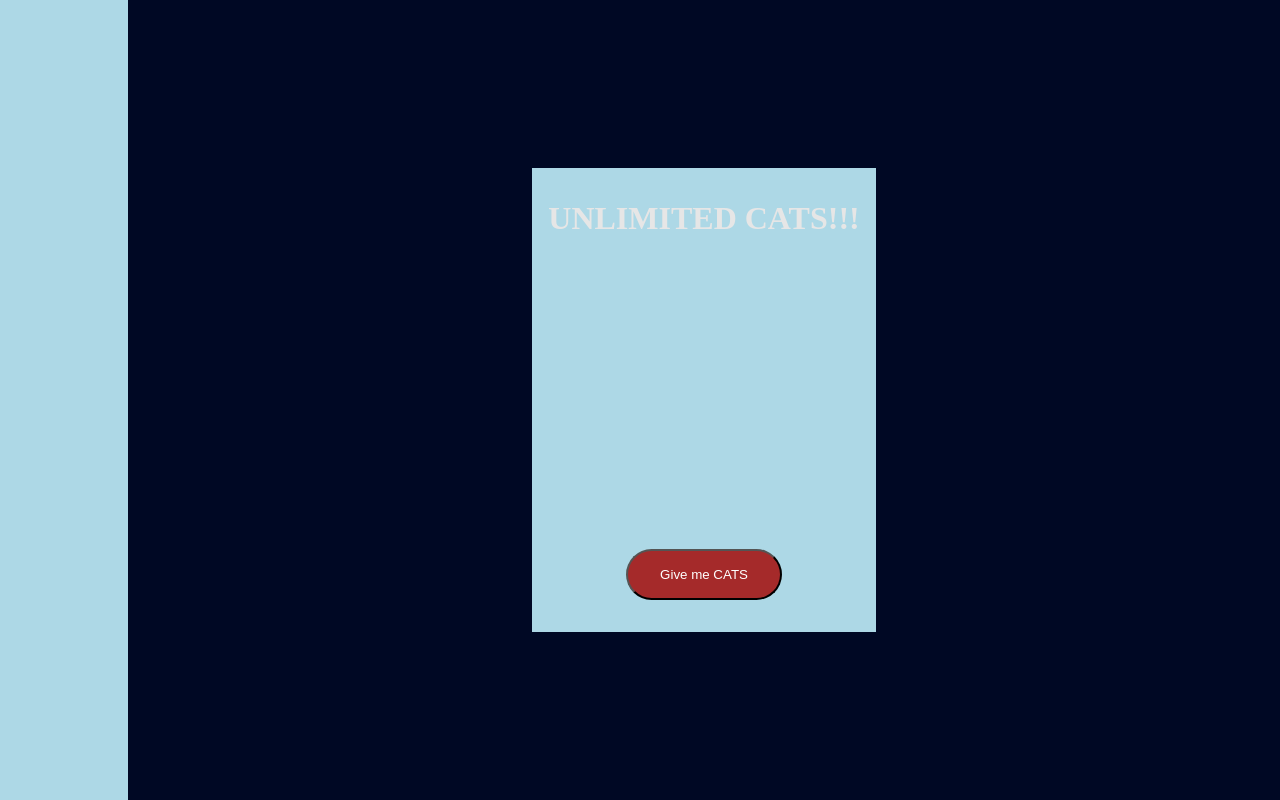
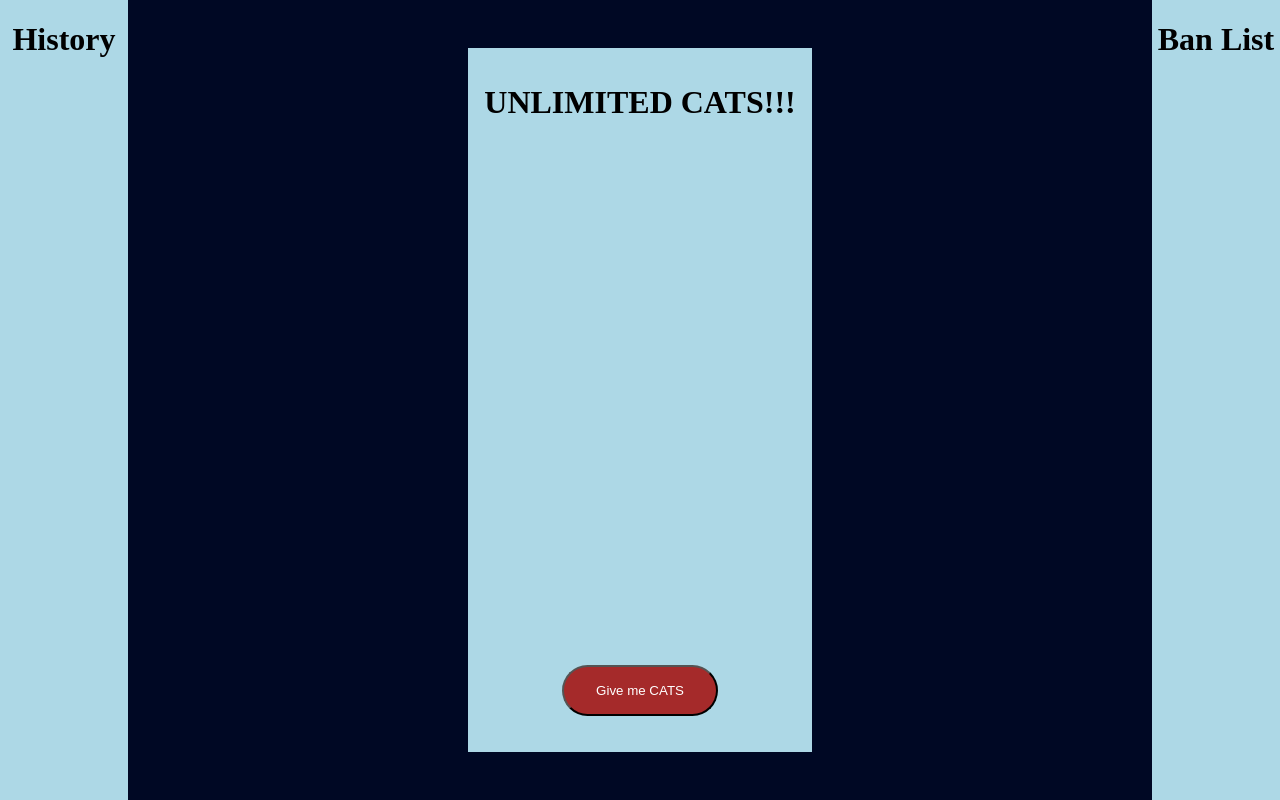
Before and after one commit to matayay/Give-Me-Cats, a React (Vite) app: page / in a window 1280 px wide. Built offline with nearby package versions, Linux system fonts and the light colour scheme.

Commit message:
finally got banlist rendering down

```diff
--- a/src/App.tsx
+++ b/src/App.tsx
@@ -8,10 +8,14 @@ import { Photo } from "./components/Photo";
 const API_KEY = import.meta.env.VITE_APP_API_KEY;
 
 function App() {
-    const [photo_array, setArray] = useState<Photo[]>([]);
+    const [bans, setBans] = useState<string[]>([]);
+    const handleBan = (attr: string) => {
+        setBans((prevBans) => [...prevBans, attr]);
+    };
 
-    const [qualities, setQualities] = useState<string[]>([]);
-    const [bans, setBans] = useState<string[]>([]);
+    const removeBan = (attr: string) => {
+        setBans((prevBans) => prevBans.filter((value) => value !== attr));
+    };
 
     const [lock, setLock] = useState(false);
     const [clicks, setClicks] = useState(0);
@@ -22,6 +26,7 @@ function App() {
         }
     };
 
+    const [photo_array, setArray] = useState<Photo[]>([]);
     const [photo, setPhoto] = useState<Photo>();
     useEffect(() => {
         const fetchData = async () => {
@@ -35,8 +40,7 @@ function App() {
         if (clicks > 0 && lock) {
             fetchData();
             if (photo) {
-                photo_array.push(photo);
-                setArray(photo_array);
+                setArray((prevArray) => [...prevArray, photo]);
             }
         }
     }, [clicks]);
@@ -44,8 +48,12 @@ function App() {
     return (
         <div className="App">
             <History photo_array={photo_array} />
-            <Discovery handleClicks={handleClicks} photo={photo} />
-            <BanList />
+            <Discovery
+                handleClicks={handleClicks}
+                handleBans={handleBan}
+                photo={photo}
+            />
+            <BanList bans={bans} removeBan={removeBan} />
         </div>
     );
 }
--- a/src/components/BanList.tsx
+++ b/src/components/BanList.tsx
@@ -1,10 +1,38 @@
 import { FC } from "react";
-import { Photo } from "./Photo";
+import { useState, useEffect } from "react";
+import "../stylesheets/BanList.css";
 
-interface Props {}
+interface Props {
+    bans: string[];
+    removeBan: (attr: string) => void;
+}
 
 const BanList: FC<Props> = (props) => {
-    return <div className="BanList"></div>;
+    const [list, setList] = useState<React.ReactNode>(null);
+
+    useEffect(() => {
+        const renderList = async () => {
+            setList(
+                props.bans.map((item, index) => (
+                    <h3
+                        key={index}
+                        className="ban"
+                        onClick={() => props.removeBan(item)}
+                    >
+                        {item}
+                    </h3>
+                ))
+            );
+        };
+        renderList();
+    }, [props.bans.length]);
+
+    return (
+        <div className="BanList">
+            <h1>Ban List</h1>
+            {list}
+        </div>
+    );
 };
 
 export default BanList;
--- a/src/components/Discovery.tsx
+++ b/src/components/Discovery.tsx
@@ -3,8 +3,9 @@ import { Photo } from "./Photo";
 import "../stylesheets/Discovery.css";
 
 interface Props {
+    photo: Photo | undefined;
     handleClicks: () => void;
-    photo: Photo | undefined;
+    handleBans: (attr: string) => void;
 }
 
 const Discovery: FC<Props> = (props) => {
@@ -15,9 +16,39 @@ const Discovery: FC<Props> = (props) => {
                 <div className="curr-cat">
                     <h2>{props.photo.breeds[0].name}</h2>
                     <div className="attributes">
-                        <h3>{props.photo.breeds[0].origin}</h3>
-                        <h3>{props.photo.breeds[0].life_span} yrs</h3>
-                        <h3>{props.photo.breeds[0].weight.imperial} in</h3>
+                        <h3
+                            onClick={() => {
+                                if (props.photo) {
+                                    props.handleBans(
+                                        props.photo.breeds[0].origin
+                                    );
+                                }
+                            }}
+                        >
+                            {props.photo.breeds[0].origin}
+                        </h3>
+                        <h3
+                            onClick={() => {
+                                if (props.photo) {
+                                    props.handleBans(
+                                        props.photo.breeds[0].life_span
+                                    );
+                                }
+                            }}
+                        >
+                            {props.photo.breeds[0].life_span} yrs
+                        </h3>
+                        <h3
+                            onClick={() => {
+                                if (props.photo) {
+                                    props.handleBans(
+                                        props.photo.breeds[0].weight.imperial
+                                    );
+                                }
+                            }}
+                        >
+                            {props.photo.breeds[0].weight.imperial} in
+                        </h3>
                     </div>
                     <img src={props.photo.url} />
                 </div>
--- a/src/components/History.tsx
+++ b/src/components/History.tsx
@@ -9,8 +9,9 @@ interface Props {
 const History: FC<Props> = (props) => {
     return (
         <div className="History">
+            <h1>History</h1>
             {props.photo_array.map((item, index) => (
-                <div key={index} className="item">
+                <div key={index} className="hist-item">
                     <h3>{item.breeds[0].name}</h3>
                     <img src={item.url} alt={item.breeds[0].name} />
                 </div>
--- a/src/stylesheets/BanList.css
+++ b/src/stylesheets/BanList.css
@@ -9,3 +9,20 @@
     overflow: scroll;
     position: sticky;
 }
+
+.ban {
+    background-color: antiquewhite;
+    padding: 0.5rem 1rem;
+    border-radius: 1rem;
+    font-size: 0.8rem;
+    cursor: pointer;
+}
+
+h3.ban {
+    margin-top: 1rem;
+    margin-bottom: 0;
+}
+
+.BanList h1 {
+    color: black;
+}
--- a/src/stylesheets/Discovery.css
+++ b/src/stylesheets/Discovery.css
@@ -1,7 +1,7 @@
 .Discovery {
     max-width: 40%;
     min-width: 20%;
-    height: 50%;
+    height: 80%;
     background-color: lightblue;
     display: flex;
     flex-direction: column;
@@ -12,7 +12,7 @@
 }
 
 .Discovery h1 {
-    color: rgb(230, 230, 230);
+    color: black;
     margin: 0;
 }
 
@@ -57,6 +57,7 @@
     border-radius: 1rem;
     font-size: 0.8rem;
     margin: 0;
+    cursor: pointer;
 }
 
 @media (max-width: 850px) {
--- a/src/stylesheets/History.css
+++ b/src/stylesheets/History.css
@@ -10,7 +10,7 @@
     position: sticky;
 }
 
-.item {
+.hist-item {
     margin-top: 2rem;
     display: flex;
     flex-direction: column;
@@ -18,11 +18,15 @@
     justify-content: center;
 }
 
-.item h3 {
+.hist-item h3 {
     margin: 0;
     color: black;
 }
 
-.item img {
+.hist-item img {
     width: 65%;
 }
+
+.History h1 {
+    color: black;
+}
```
